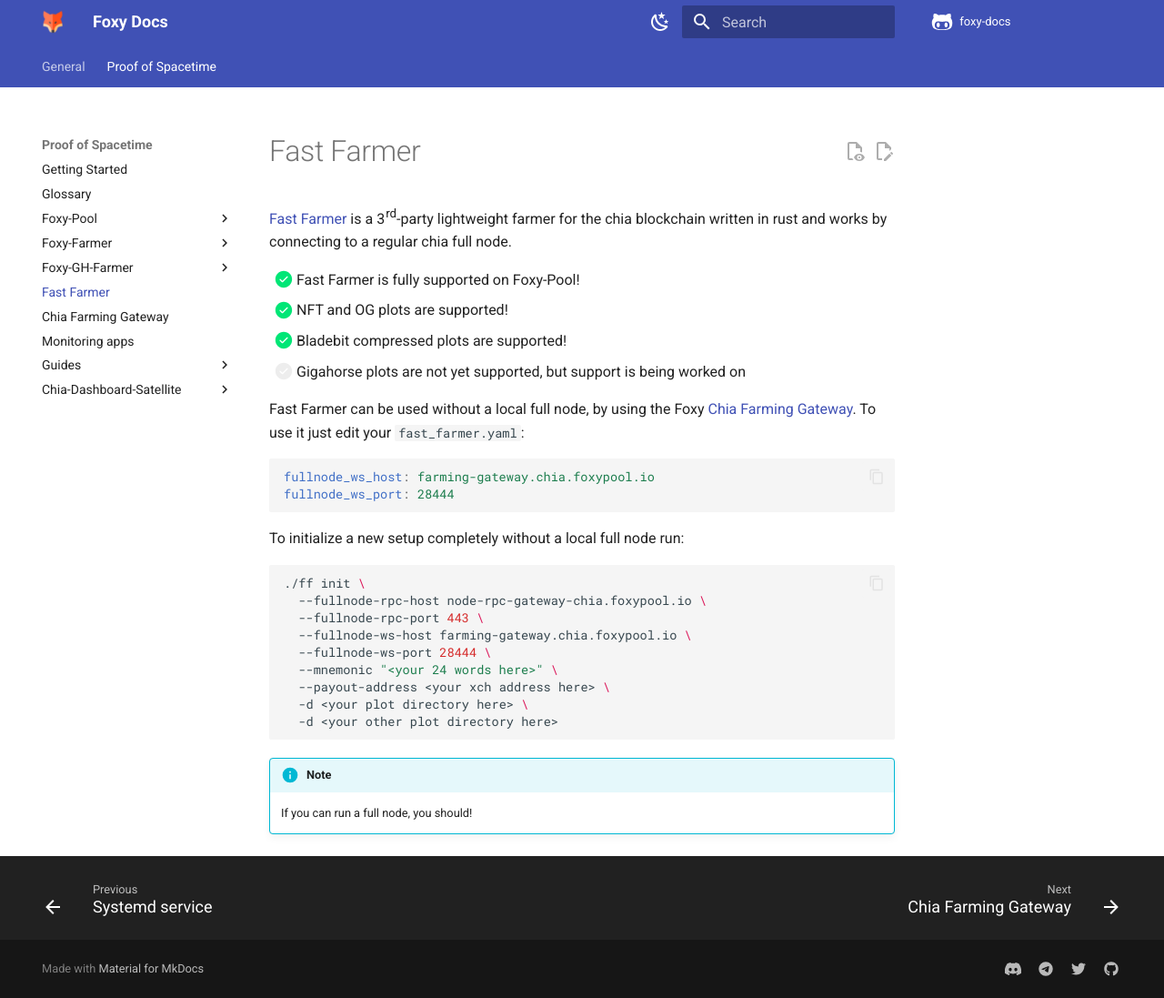
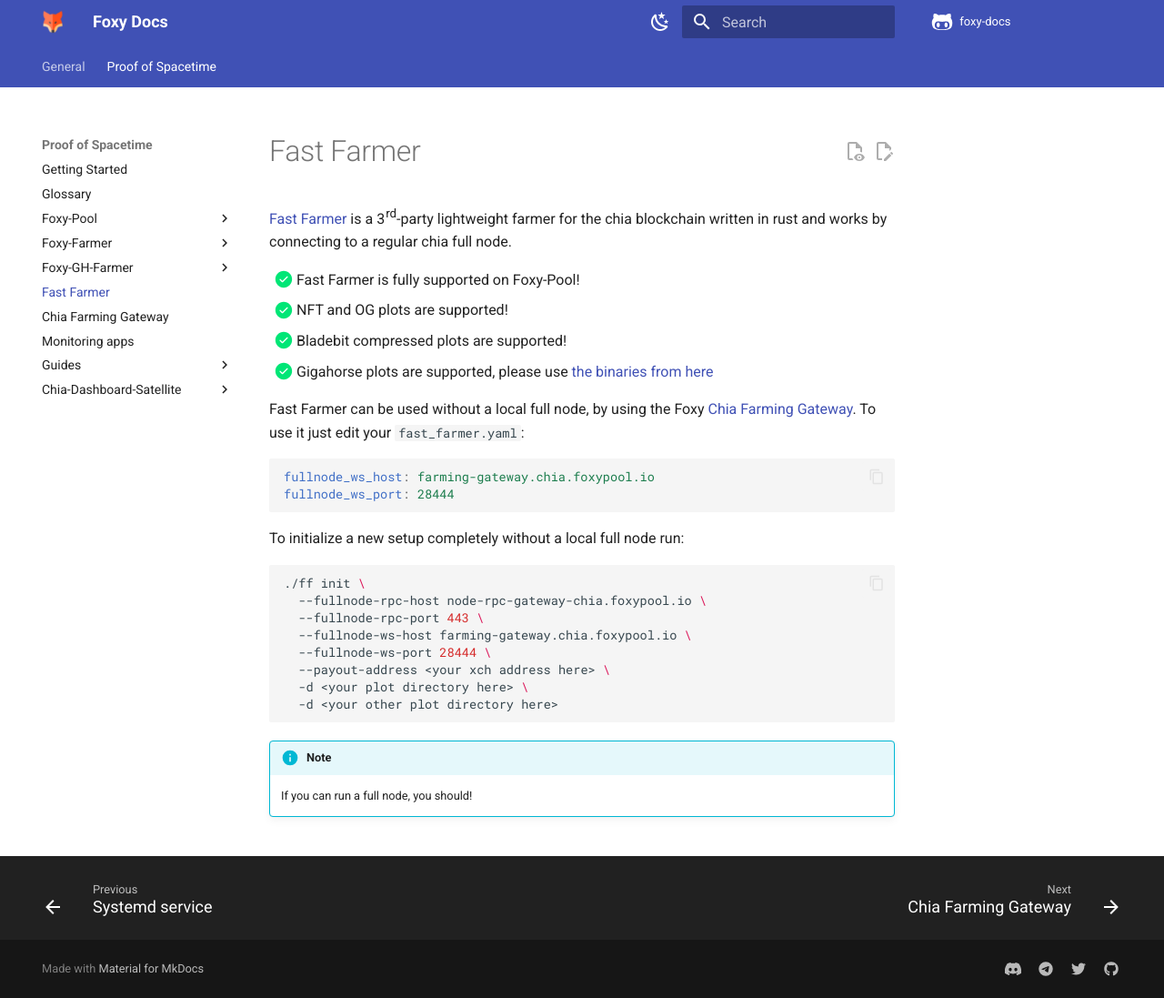
Before and after one commit to foxypool/docs, an MkDocs documentation site: the page built from docs/proof-of-spacetime/fast-farmer/index.md, in a window 1280 px wide and 1097 px high. Shown: the whole window at 91% size. Built offline with MkDocs 1.6.1 and Material for MkDocs 9.7.7, drawn with Linux system fonts in a browser that asks for light colours; comment, search, counter and statistics services are not loaded.

Commit message:
Add info re gigahorse support

```diff
--- a/docs/proof-of-spacetime/fast-farmer/index.md
+++ b/docs/proof-of-spacetime/fast-farmer/index.md
@@ -7,7 +7,7 @@
 - [x] Fast Farmer is fully supported on Foxy-Pool!
 - [x] NFT and OG plots are supported!
 - [x] Bladebit compressed plots are supported!
-- [ ] Gigahorse plots are not yet supported, but support is being worked on
+- [x] Gigahorse plots are supported, please use [the binaries from here](https://github.com/evergreen-xch/ff_giga_bins){target=_blank}
 
 
 Fast Farmer can be used without a local full node, by using the Foxy [Chia Farming Gateway](../chia-farming-gateway/index.md). To use it just edit your `fast_farmer.yaml`:
@@ -23,7 +23,6 @@
   --fullnode-rpc-port 443 \
   --fullnode-ws-host farming-gateway.chia.foxypool.io \
   --fullnode-ws-port 28444 \
-  --mnemonic "<your 24 words here>" \
   --payout-address <your xch address here> \
   -d <your plot directory here> \
   -d <your other plot directory here>
```
